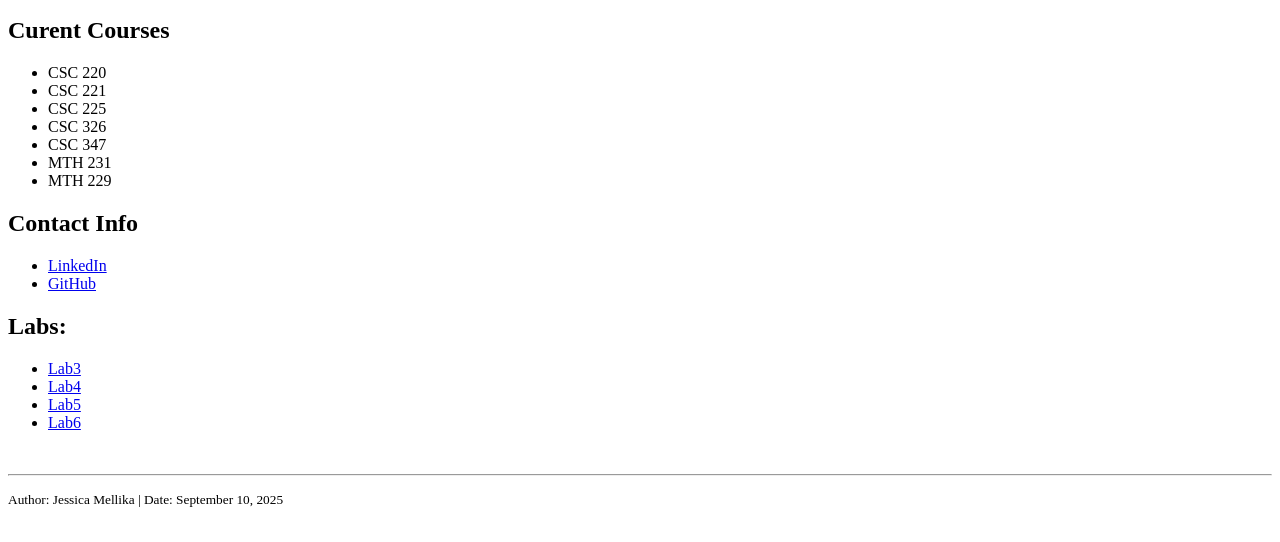
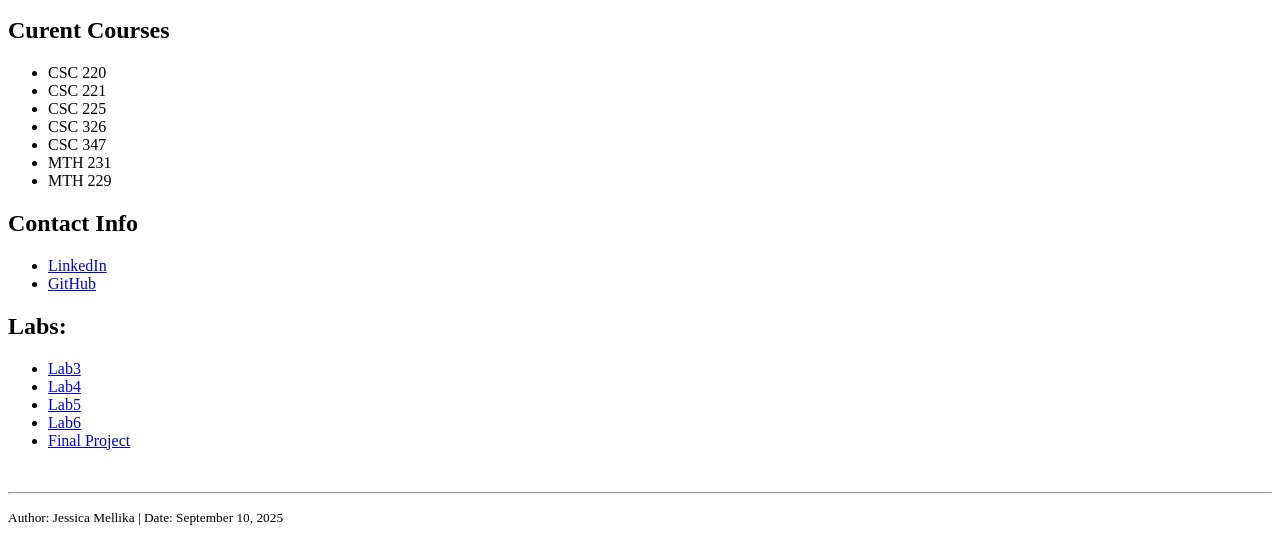
Before and after one commit to JessicaWagih/JessicaWagih.github.io, a plain HTML site: page index.html in a window 1280 px wide. Shown: the part 327-869 px from the top of the page. Drawn offline with Linux system fonts and the light colour scheme.

Commit message:
adding to index

```diff
--- a/index.html
+++ b/index.html
@@ -56,6 +56,9 @@
             <li>
                 <a href="lab6.html">Lab6</a>
             </li>
+            <li>
+                <a href="SunTrack.html">Final Project</a>
+            </li>
         </ul>
 
         <br>
```
Also changed, not shown: 1 other file.
